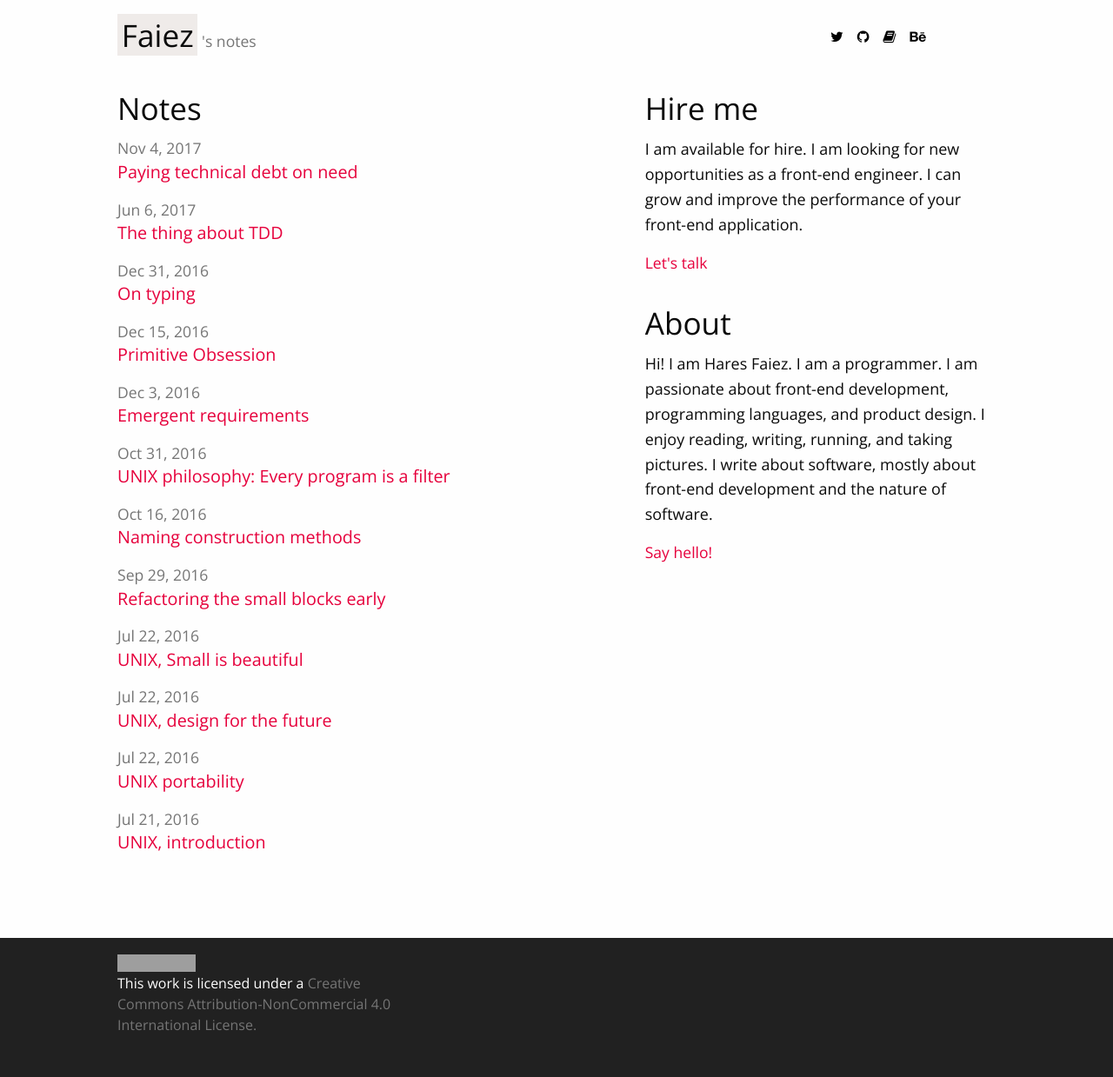
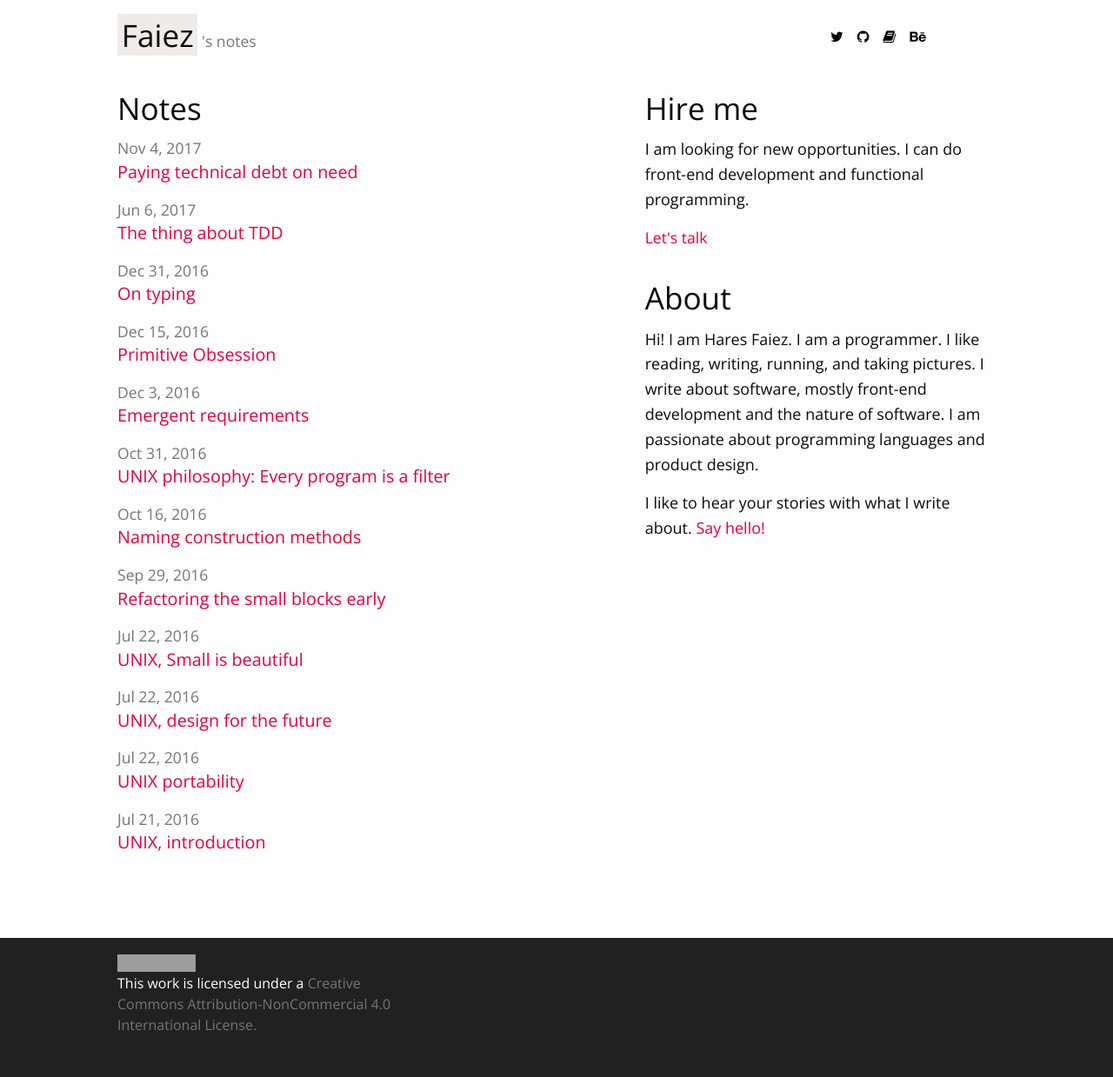
Before and after one commit to haresfaiez/haresfaiez.github.io, a Jekyll site: the page built from index.html, in a window 1280 px wide. Shown: the whole page at 87% size. Built offline with Jekyll 4.4.1, drawn with Linux system fonts in a browser that asks for light colours; grey boxes are pictures that could not be loaded.

Commit message:
Update my introduction and the hireme message

```diff
--- a/_includes/about.html
+++ b/_includes/about.html
@@ -3,12 +3,13 @@
 
   <p>
     Hi! I am Hares Faiez. I am a programmer.
-    I am passionate about front-end development,
-    programming languages, and product design.
-    I enjoy reading, writing, running, and taking pictures.
-    I write about software, mostly about front-end
-    development and the nature of software.
+    I like reading, writing, running, and taking pictures.
+    I write about software, mostly front-end development and the nature of software.
+    I am passionate about programming languages and product design.
   </p>
 
-  <a href="/get-in-touch/">Say hello!</a>
+  <p>
+    I like to hear your stories with what I write about.
+    <a href="/get-in-touch/">Say hello!</a>
+  </p>
 </section>
--- a/_includes/hireme.html
+++ b/_includes/hireme.html
@@ -2,9 +2,8 @@
   <h1>Hire me</h1>
 
   <p>
-    I am available for hire.
-    I am looking for new opportunities as a front-end engineer.
-    I can grow and improve the performance of your front-end application.
+    I am looking for new opportunities.
+    I can do front-end development and functional programming.
   </p>
 
   <a href="/hireme">Let's talk</a>
```
